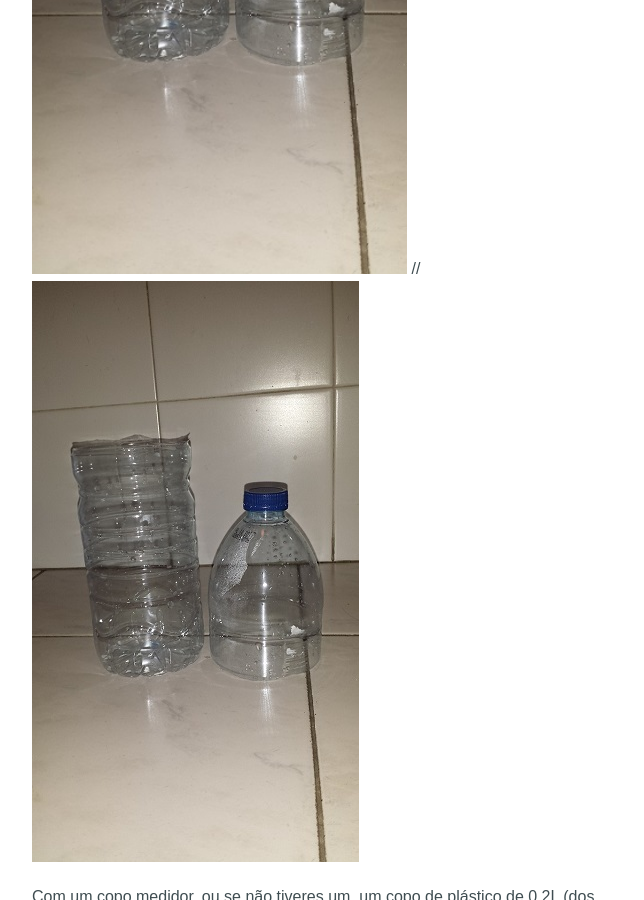
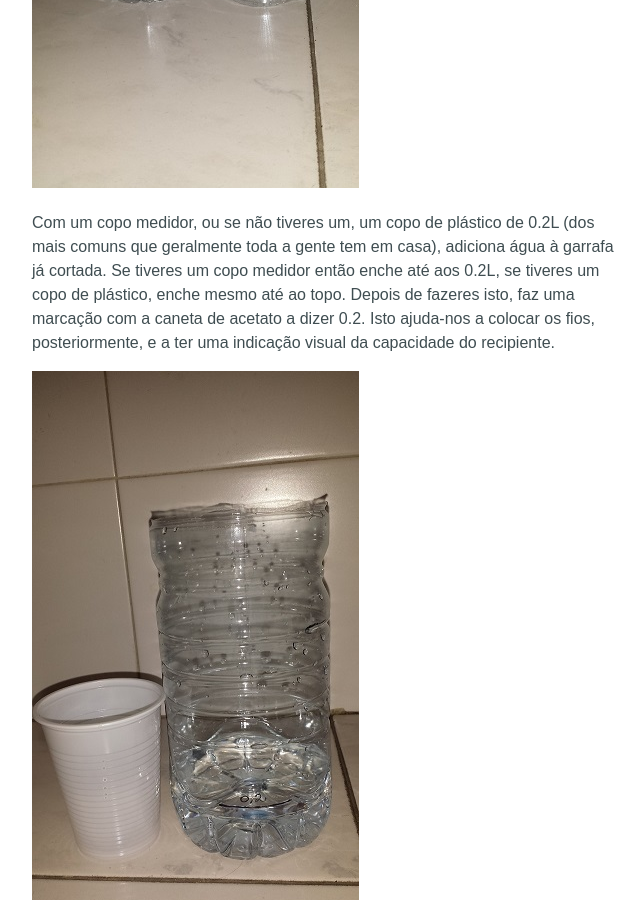
Before and after one commit to jeKnowledge/academy-articles, a Jekyll site: the page built from _posts/2015-11-23-medidor-nivel.markdown, in a window 1280 px wide and 900 px high, scrolled down 1517 px. Shown: the whole window, without its empty margins (312-956 px from the left). Built offline with Jekyll 4.4.1, drawn with Linux system fonts in a browser that asks for light colours; comment, search, counter and statistics services are not loaded.

Commit message:
Deleted img tag

```diff
--- a/_posts/2015-11-23-medidor-nivel.markdown
+++ b/_posts/2015-11-23-medidor-nivel.markdown
@@ -17,8 +17,7 @@
 
 Este projeto envolve um pouco de bricolage. Vamos começar por cortar a nossa garrafa de 1.5L como se mostra na imagem.
 
-<img style="-webkit-user-select: none; cursor: zoom-in;" src="http://jeknowledge.github.io/academy-articles/img/monitorNivel/garrafaCortada.jpg" width="375" height="667">
-//![]({{ site.baseurl}}/img/monitorNivel/garrafaCortada.jpg)
+![]({{ site.baseurl}}/img/monitorNivel/garrafaCortada.jpg)
 
 Com um copo medidor, ou se não tiveres um, um copo de plástico de 0.2L (dos mais comuns que geralmente toda a gente tem em casa), adiciona água à garrafa já cortada. Se tiveres um copo medidor então enche até aos 0.2L, se tiveres um copo de plástico, enche mesmo até ao topo. Depois de fazeres isto, faz uma marcação com a caneta de acetato a dizer 0.2. Isto ajuda-nos a colocar os fios, posteriormente, e a ter uma indicação visual da capacidade do recipiente.
 
```
